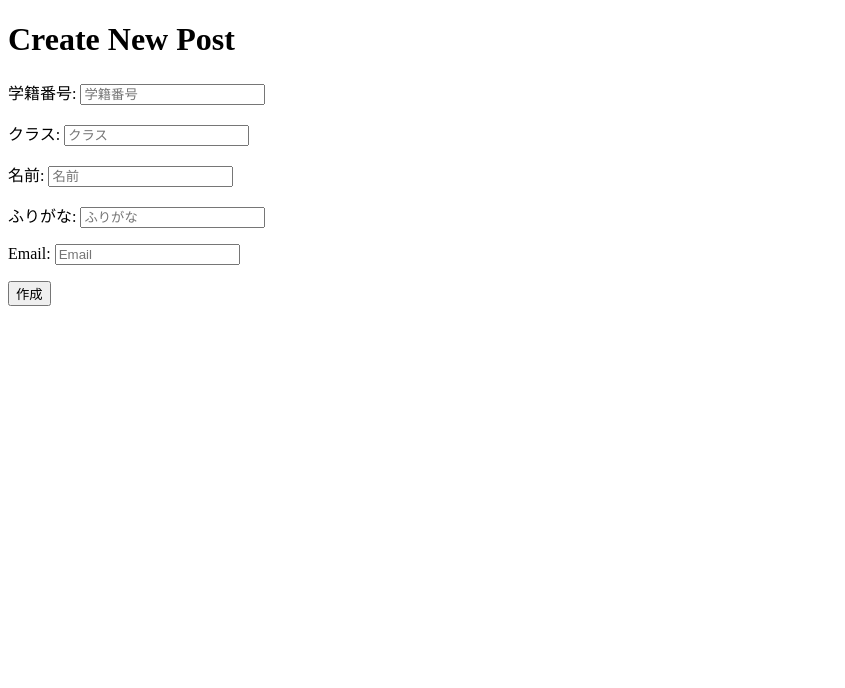
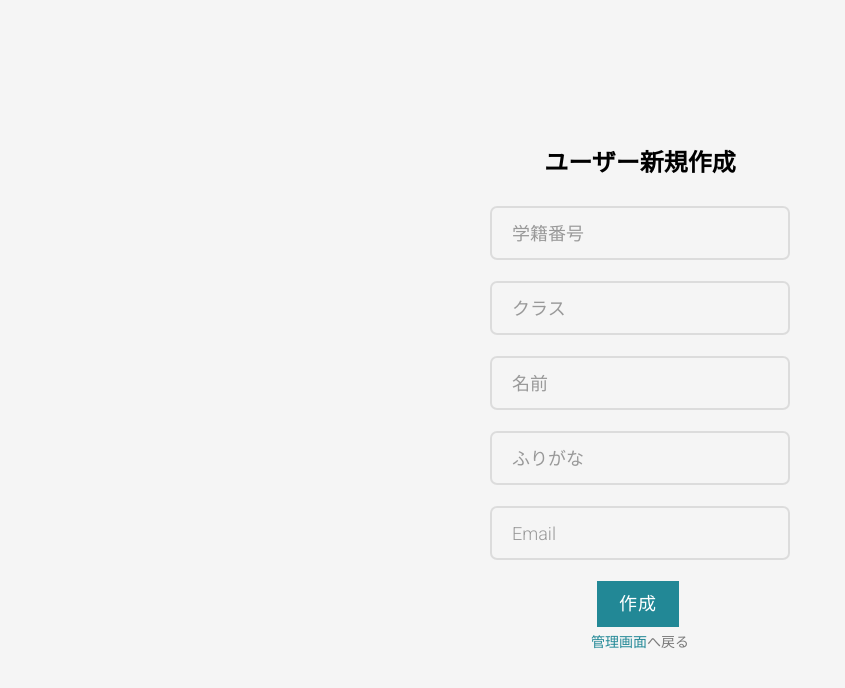
Before and after one commit to pyhiro/CG, a Django app: page /signup/ in a window 1280 px wide. Shown: the top 688 px of the page, without its empty margins (0-845 px from the left). Run offline with Django 3.2, Linux system fonts and the light colour scheme; the visitor is signed in with stand-in values (Sample User, id 1); some libraries are stand-ins or nearby versions.

Commit message:
modify signup.html

```diff
--- a/chain_gift/templates/signup.html
+++ b/chain_gift/templates/signup.html
@@ -1,15 +1,100 @@
+{% load static %}
 <!DOCTYPE html>
-<html lang="ja">
+<!--[if lt IE 7]>      <html class="no-js lt-ie9 lt-ie8 lt-ie7"> <![endif]-->
+<!--[if IE 7]>         <html class="no-js lt-ie9 lt-ie8"> <![endif]-->
+<!--[if IE 8]>         <html class="no-js lt-ie9"> <![endif]-->
+<!--[if gt IE 8]><!--> <html class="no-js"> <!--<![endif]-->
 <head>
-<meta charset="utf-8">
-<title> </title>
+  <meta charset="utf-8">
+  <meta http-equiv="X-UA-Compatible" content="IE=edge">
+  <title>Marble &mdash; Free HTML5 Bootstrap Website Template by FreeHTML5.co</title>
+  <meta name="viewport" content="width=device-width, initial-scale=1">
+  <meta name="description" content="Free HTML5 Website Template by FreeHTML5.co" />
+  <meta name="keywords" content="free html5, free template, free bootstrap, free website template, html5, css3, mobile first, responsive" />
+  <meta name="author" content="FreeHTML5.co" />
+
+  <!--
+//////////////////////////////////////////////////////
+
+FREE HTML5 TEMPLATE
+DESIGNED & DEVELOPED by FreeHTML5.co
+
+Website: 		http://freehtml5.co/
+Email: 			info@freehtml5.co
+Twitter: 		http://twitter.com/fh5co
+Facebook: 		https://www.facebook.com/fh5co
+
+//////////////////////////////////////////////////////
+-->
+
+  <!-- Facebook and Twitter integration -->
+  <meta property="og:title" content=""/>
+  <meta property="og:image" content=""/>
+  <meta property="og:url" content=""/>
+  <meta property="og:site_name" content=""/>
+  <meta property="og:description" content=""/>
+  <meta name="twitter:title" content="" />
+  <meta name="twitter:image" content="" />
+  <meta name="twitter:url" content="" />
+  <meta name="twitter:card" content="" />
+
+  <!-- Place favicon.ico and apple-touch-icon.png in the root directory -->
+  <link rel="shortcut icon" href="favicon.ico">
+
+  <link href="https://fonts.googleapis.com/css?family=Roboto:100,300,400,500,700" rel="stylesheet">
+  <!-- Animate.css -->
+  <link rel="stylesheet" href="{% static 'animate.css' %}">
+  <!-- Icomoon Icon Fonts-->
+  <link rel="stylesheet" href="{% static 'icomoon.css' %}">
+  <!-- Bootstrap  -->
+  <link rel="stylesheet" href="{% static 'bootstrap.css' %}">
+  <!-- Flexslider  -->
+  <link rel="stylesheet" href="{% static 'flexslider.css' %}">
+  <!-- Theme style  -->
+  <link rel="stylesheet" href="{% static 'style.css' %}">
+
+  <link rel="stylesheet" href="{% static 'forget.css' %}">
+
+  <!-- Modernizr JS -->
+  <script src="{% static 'js/modernizr-2.6.2.min.js' %}"></script>
+  <!-- FOR IE9 below -->
+  <!--[if lt IE 9]>
+  <script src="{% static 'js/respond.min.js' %}"></script>
+  <![endif]-->
+
 </head>
 <body>
-  <h1>Create New Post</h1>
-  <form method="POST">
-    {% csrf_token %}
-    {{ form.as_p }}
-    <button type="submit">作成</button>
-  </form>
+    <div style="display: block; height: 15rem;"></div>
+    <h3 class="login-box-msg" style="text-align:center"><b>ユーザー新規作成</b></h3>
+    <form action="" method="POST">
+      {% csrf_token %}
+      <div class="form-group has-feedback" style="width: 300px; margin: 10px auto">
+        {{ form.as_p }}
+      </div>
+
+
+      <div class="" style="text-align:center">
+        <button type="submit" class="btn btn-primary btn-md">作成</button>
+      </div>
+    </form>
+
+    <p style="text-align: center"><a href="/management">管理画面</a>へ戻る</p>
+
+<!-- jQuery -->
+<script src="{% static 'js/jquery.min.js' %}"></script>
+<!-- jQuery Easing -->
+<script src="{% static 'js/jquery.easing.1.3.js' %}"></script>
+<!-- Bootstrap -->
+<script src="{% static 'js/bootstrap.min.js' %}"></script>
+<!-- Waypoints -->
+<script src="{% static 'js/jquery.waypoints.min.js' %}"></script>
+<!-- Flexslider -->
+<script src="{% static 'js/jquery.flexslider-min.js' %}"></script>
+
+
+<!-- MAIN JS -->
+<script src="{% static 'js/main.js' %}"></script>
+
+<link rel="stylesheet" href="{% static 'login.css' %}">
 </body>
 </html>
```
